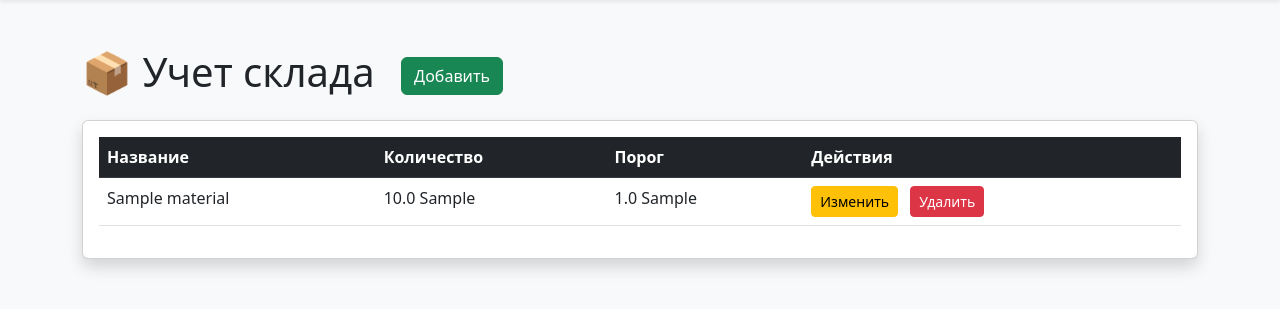
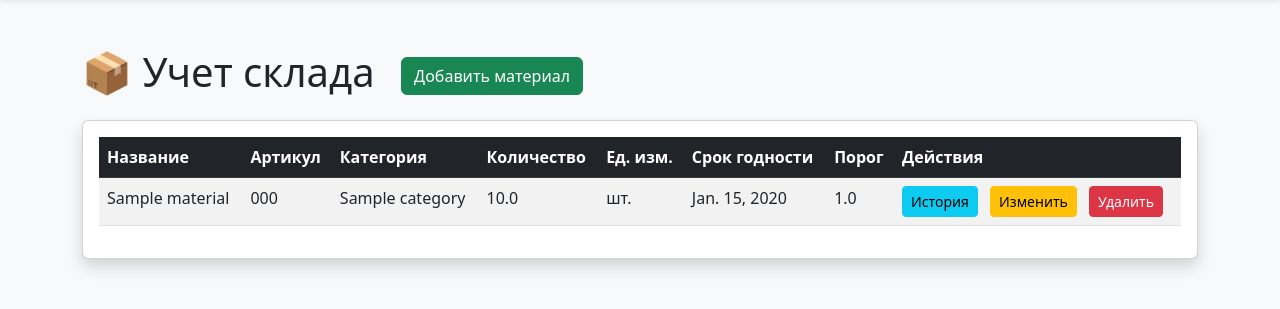
Before and after one commit to ChukovII/-Warehouse-accountant-FDMT-, a Django app: page / in a window 1280 px wide. Shown: the part 56-365 px from the top of the page. Run offline with Django 5.2, Linux system fonts and the light colour scheme; a user stored in the database is signed in; tables that the repository leaves empty hold one stand-in row (values such as "Sample post").

Commit message:
Fixing bugs, adding features

```diff
--- a/core/settings.py
+++ b/core/settings.py
@@ -42,6 +42,7 @@ INSTALLED_APPS = [
     'allauth.account',
     'allauth.socialaccount',
     'crispy_forms',
+    'crispy_bootstrap5',
 ]
 
 MIDDLEWARE = [
--- a/materials/admin.py
+++ b/materials/admin.py
@@ -1,5 +1,5 @@
 from django.contrib import admin
-from .models import Material, UsageHistory
-
+from .models import Material, UsageHistory, Category
+admin.site.register(Category)
 admin.site.register(Material)
 admin.site.register(UsageHistory)
--- a/materials/models.py
+++ b/materials/models.py
@@ -1,24 +1,48 @@
 from django.db import models
 from django.contrib.auth.models import User
+from django.utils import timezone
 
-# 1. Таблица материалов (Товары на складе)
+class Category(models.Model):
+    name = models.CharField(max_length=100, unique=True, verbose_name="Название категории")
+    user = models.ForeignKey(User, on_delete=models.CASCADE, verbose_name="Пользователь")
+
+    class Meta:
+        verbose_name = "Категория"
+        verbose_name_plural = "Категории"
+
+    def __str__(self):
+        return self.name
+
 class Material(models.Model):
+    # Константы для единиц измерения
+    UNIT_CHOICES = [
+        ('шт.', 'Штуки'),
+        ('кг', 'Килограммы'),
+        ('л', 'Литры'),
+        ('м', 'Метры'),
+    ]
+    category = models.ForeignKey('Category', on_delete=models.SET_NULL, null=True,
+                                 verbose_name="Категория")
+    article_number = models.CharField(max_length=50, unique=True,
+                                      verbose_name="Артикул", null=True, blank=True)  # Сделаем необязательным пока
+    expiration_date = models.DateField(null=True, blank=True,
+                                       verbose_name="Срок годности")
+
+    # Старые/Обновленные поля:
     user = models.ForeignKey(User, on_delete=models.CASCADE, verbose_name="Владелец склада", null=True)
     name = models.CharField(max_length=200, verbose_name="Название материала")
-    # Текущее количество на складе
     current_quantity = models.FloatField(default=0, verbose_name="Текущее количество")
-    # Минимальный порог (если меньше — нужно закупать)
     min_threshold = models.FloatField(default=10, verbose_name="Минимальный порог")
-    # Единица измерения (кг, шт, литры)
-    unit = models.CharField(max_length=20, default="шт.", verbose_name="Ед. измерения")
+    unit = models.CharField(max_length=5, choices=UNIT_CHOICES,
+                            verbose_name="Ед. измерения", default='шт.')  # Обновили max_length и добавили choices
 
     def __str__(self):
-        return f"{self.name} ({self.current_quantity} {self.unit})"
+        # Изменено для отображения Артикула
+        return f"{self.name} ({self.article_number})"
 
     class Meta:
         verbose_name = "Материал"
         verbose_name_plural = "Материалы"
-
 
 # 2. Таблица истории (Для обучения ИИ)
 class UsageHistory(models.Model):
@@ -28,8 +52,9 @@ class UsageHistory(models.Model):
     quantity_used = models.FloatField(verbose_name="Расход")
 
     def __str__(self):
-        return f"{self.date}: {self.material.name} - {self.quantity_used}"
+        return f"{self.material.name} | {self.date}: {self.change}"
 
     class Meta:
-        verbose_name = "Запись расхода"
-        verbose_name_plural = "История расходов"
+        verbose_name = "История использования"
+        verbose_name_plural = "История использования"
+        ordering = ['-date']  # Сортировка по дате (сначала новые)
--- a/materials/templates/materials/material_list.html
+++ b/materials/templates/materials/material_list.html
@@ -1,47 +1,71 @@
 {% extends "base.html" %}
+{% load static %} {# Если вы используете статику, например для CSS, убедитесь, что она загружается #}
 
 {% block content %}
 
 <div class="mt-5">
-    <h1 class="mb-4">📦 Учет склада <a href="{% url 'material_create' %}" class="btn btn-success ms-3">Добавить</a></h1>
+    <h1 class="mb-4">
+        📦 Учет склада
+        <a href="{% url 'material_create' %}" class="btn btn-success ms-3">Добавить материал</a>
+    </h1>
 
     <div class="card shadow">
         <div class="card-body">
 
-            <table class="table table-hover">
+            <table class="table table-hover table-striped">
                 <thead class="table-dark">
                     <tr>
                         <th>Название</th>
+                        <th>Артикул</th>
+                        <th>Категория</th>
                         <th>Количество</th>
+                        <th>Ед. изм.</th>
+                        <th>Срок годности</th>
                         <th>Порог</th>
                         <th>Действия</th>
                     </tr>
                 </thead>
                 <tbody>
                     {% for material in materials %}
-                    <tr>
+
+                    {# АБСОЛЮТНО НАДЕЖНЫЙ МЕТОД: Присвоение класса через WITH/ENDWITH #}
+                    {# Использование WITH/ENDWITH в каждой ветке IF/ELIF гарантирует закрытие тега #}
+                    {% if material.current_quantity == 0 %}
+                        {% with row_class='table-danger' %}{% endwith %}
+                    {% elif material.current_quantity < material.min_threshold %}
+                        {% with row_class='table-warning' %}{% endwith %}
+                    {% else %}
+                        {% with row_class='table-light' %}{% endwith %}
+                    {% endif %}
+
+                    <tr class="{{ row_class }}">
                         <td>{{ material.name }}</td>
+                        <td>{{ material.article_number|default:"-" }}</td>
+                        <td>{{ material.category.name|default:"-" }}</td>
                         <td>
-                            {{ material.current_quantity }} {{ material.unit }}
+                            {{ material.current_quantity }}
                             {% if material.current_quantity <= material.min_threshold %}
-                                <span class="badge bg-danger">Мало!</span>
+                                <span class="badge bg-danger ms-2">Мало!</span>
                             {% endif %}
                         </td>
-                        <td>{{ material.min_threshold }} {{ material.unit }}</td>
+                        <td>{{ material.unit }}</td>
+                        <td>{{ material.expiration_date|default:"-" }}</td>
+                        <td>{{ material.min_threshold }}</td>
                         <td>
+                            <a href="{% url 'material_history' material.pk %}" class="btn btn-sm btn-info me-2">История</a>
                             <a href="{% url 'material_update' material.pk %}" class="btn btn-sm btn-warning me-2">Изменить</a>
-
                             <a href="{% url 'material_delete' material.pk %}" class="btn btn-sm btn-danger">Удалить</a>
                         </td>
                     </tr>
                     {% empty %}
                     <tr>
-                        <td colspan="4" class="text-center">Склад пуст</td>
+                        <td colspan="8" class="text-center">Склад пуст. Добавьте первый материал.</td>
                     </tr>
                     {% endfor %}
                 </tbody>
             </table>
-            </div>
+
+        </div>
     </div>
 </div>
 
--- a/materials/urls.py
+++ b/materials/urls.py
@@ -5,6 +5,7 @@ from . import views
 urlpatterns = [
     path('', views.material_list, name='material_list'),
     path('add/', views.material_create, name='material_create'),
+    path('<int:pk>/history/', views.material_history, name='material_history'),
     path('edit/<int:pk>/', views.material_update, name='material_update'),
     path('delete/<int:pk>/', views.material_delete, name='material_delete')
 ]
--- a/materials/views.py
+++ b/materials/views.py
@@ -65,3 +65,16 @@ def material_delete(request, pk):
 
     # Показываем шаблон подтверждения, который мы создадим далее
     return render(request, 'materials/material_confirm_delete.html', {'material': material})
+
+@login_required
+def material_history(request, pk):
+    # 1. Получаем материал, принадлежащий пользователю
+    material = get_object_or_404(Material, pk=pk, user=request.user)
+    # 2. Получаем историю использования для этого материала (из модели UsageHistory)
+    history = material.usagehistory_set.all()
+
+    context = {
+        'material': material,
+        'history': history,
+    }
+    return render(request, 'materials/material_history.html', context)
--- a/templates/account/login.html
+++ b/templates/account/login.html
@@ -1,6 +1,6 @@
 {% extends "base.html" %}
 {% load i18n %}
-{% load allauth account %}
+{% load i18n account %}
 
 {% block content %}
 <div class="mt-5">
```
Also changed, not shown: materials/forms.py (+15 -3 lines), materials/templates/materials/material_history.html (added, +19 -0 lines).
